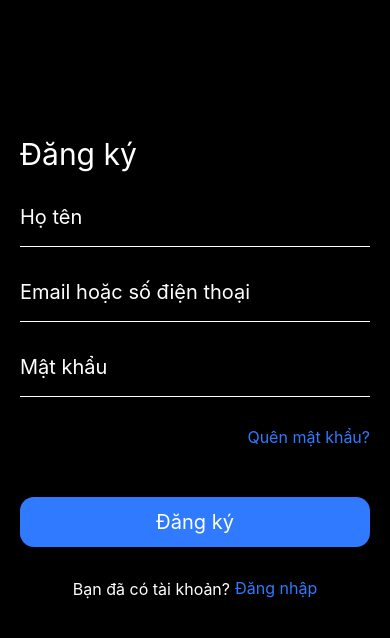
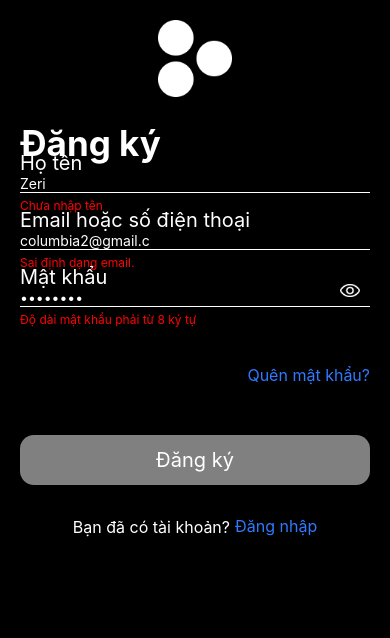
Before and after one commit to phongnh10/BuyIphone, a React Native app: screen /SignUp in a window 390 px wide. Shown: the top 638 px of the page. Built offline with nearby package versions, Linux system fonts and the light colour scheme.

Commit message:
Call API Login, SignUp

```diff
--- a/src/Helper/AxiosInstance.jsx
+++ b/src/Helper/AxiosInstance.jsx
@@ -1,7 +1,7 @@
 import axios from 'axios';
 const AxiosInstance = (token = '', contentType = 'application/json') => {
   const axiosInstance = axios.create({
-    baseURL: 'https://vieclam.shop/',
+    baseURL: 'https://api-buyiphone.onrender.com/',
   });
   // cmd -----> ipconfig -----> IPv4 Address (192.168.1.1)
   axiosInstance.interceptors.request.use(
--- a/src/Stack/PageStack/SignIn.jsx
+++ b/src/Stack/PageStack/SignIn.jsx
@@ -11,16 +11,30 @@ import {
 } from 'react-native';
 import React, {useState} from 'react';
 import styles from '../../Styles/Styles_SignIn';
+import colors from '../../Styles/colors';
+import {login, register} from '../../Helper/APIHelper';
 
 const SignIn = ({navigation}) => {
-  const [email, setEmail] = React.useState('');
-  const [pass, setPassword] = React.useState('');
-  const BtnLogin = () => {
-    navigation.navigate('TabNavigation');
-    ToastAndroid.show('Success', ToastAndroid.SHORT);
+  const [email, setEmail] = useState('columbia2@gmail.c');
+  const [password, setPassword] = useState('12344567');
+  const [erroremail, setErrorEmail] = useState('Sai định dạng email.');
+  const [errorpassword, setErrorPassword] = useState(
+    'Độ dài mật khẩu phải từ 8 ký tự',
+  );
+  const [showPass, setShowPass] = useState(true);
+  const regexemail = /^[\w.-]+@([\w-]+\.)+[\w-]{2,4}$/;
+  const isLoginEable = erroremail == '' && errorpassword == '';
+  const BtnLogin = async () => {
+    const res = await login({email, password});
+    if (res) {
+      navigation.navigate('TabNavigation');
+      ToastAndroid.show('Login successful', ToastAndroid.SHORT);
+    } else {
+      ToastAndroid.show('Login failed', ToastAndroid.SHORT);
+    }
   };
   const BtnQuenMK = () => {
-    Alert.alert('Chưa hoàn thành');
+    Alert.alert('ok');
   };
   const BtnDangKy = () => {
     navigation.navigate('SignUp');
@@ -28,6 +42,7 @@ const SignIn = ({navigation}) => {
 
   return (
     <View style={styles.container}>
+      {/* header */}
       <View style={styles.viewLogo}>
         <Image
           style={styles.logo}
@@ -36,32 +51,77 @@ const SignIn = ({navigation}) => {
         />
       </View>
       <Text style={styles.textDN}>Đăng nhập</Text>
+
+      {/* body */}
       <View>
         <Text style={styles.text1}>Email hoặc số điện thoại</Text>
         <TextInput
-          secureTextEntry={true}
           style={styles.input}
-          onChangeText={setEmail}
+          onChangeText={mail => {
+            if (regexemail.test(mail)) {
+              setErrorEmail('');
+            } else {
+              setErrorEmail('Sai định dạng email.');
+            }
+            setEmail(mail);
+          }}
           value={email}
           placeholderTextColor="white"
           placeholder=""
         />
+        <View style={{height: 18, marginBottom: 5}}>
+          {erroremail && (
+            <Text style={{fontSize: 12, color: 'red'}}>{erroremail}</Text>
+          )}
+        </View>
+
         <Text style={styles.text1}>Mật khẩu</Text>
         <TextInput
           style={styles.input}
-          onChangeText={setPassword}
+          secureTextEntry={showPass}
+          onChangeText={pass => {
+            if (pass.length < 9) {
+              setErrorPassword('Độ dài mật khẩu phải từ 8 ký tự');
+            } else {
+              setErrorPassword('');
+            }
+            setPassword(pass);
+          }}
           placeholderTextColor="white"
-          secureTextEntry={true}
-          value={pass}
+          value={password}
           placeholder=""
         />
+        <View style={{height: 18, marginBottom: 5}}>
+          {errorpassword && (
+            <Text style={{fontSize: 12, color: 'red'}}>{errorpassword}</Text>
+          )}
+        </View>
+
+        {/* eye */}
+        <TouchableOpacity
+          style={styles.eyeContainer}
+          onPress={() => setShowPass(!showPass)}>
+          <Image
+            resizeMode="contain"
+            style={styles.eye}
+            source={require('../../Media/icon/icon_eye.png')}
+          />
+        </TouchableOpacity>
       </View>
       <View style={styles.quenMK}>
         <TouchableOpacity onPress={BtnQuenMK}>
           <Text style={styles.quenMKText}>Quên mật khẩu?</Text>
         </TouchableOpacity>
       </View>
-      <TouchableOpacity style={styles.button} onPress={BtnLogin}>
+
+      {/* footer */}
+      <TouchableOpacity
+        style={[
+          styles.button,
+          {backgroundColor: isLoginEable ? colors.Point_Color : 'gray'},
+        ]}
+        onPress={BtnLogin}
+        disabled={!isLoginEable}>
         <Text style={styles.buttonText}>Đăng nhập</Text>
       </TouchableOpacity>
       <View style={styles.khongCOTK}>
--- a/src/Stack/PageStack/SignUp.jsx
+++ b/src/Stack/PageStack/SignUp.jsx
@@ -1,60 +1,172 @@
-import { Alert, StyleSheet, Text, TextInput, TouchableOpacity, View,Image } from 'react-native'
-import React from 'react'
+import {
+  Alert,
+  StyleSheet,
+  Text,
+  TextInput,
+  TouchableOpacity,
+  View,
+  Image,
+  ToastAndroid,
+} from 'react-native';
+import React, {useState} from 'react';
+import {register} from '../../Helper/APIHelper';
+import colors from '../../Styles/colors';
 
-const SignUp = () => {
+const SignUp = ({navigation}) => {
+  const [name, setName] = useState('Zeri');
+  const [email, setEmail] = useState('columbia2@gmail.c');
+  const [password, setPassword] = useState('12344567');
+  const [errorname, setErrorName] = useState('Chưa nhập tên');
+  const [erroremail, setErrorEmail] = useState('Sai định dạng email.');
+  const [errorpassword, setErrorPassword] = useState(
+    'Độ dài mật khẩu phải từ 8 ký tự',
+  );
+  const [showPass, setShowPass] = useState(true);
+  const regexemail = /^[\w.-]+@([\w-]+\.)+[\w-]{2,4}$/;
+  const isSignUpEable =
+    errorname == '' && erroremail == '' && errorpassword == '';
 
+  const BtnSignUp = async () => {
+    const res = await register({name, email, password});
+    if (res) {
+      navigation.navigate('TabNavigation');
+      ToastAndroid.show('Register successful', ToastAndroid.SHORT);
+    } else {
+      ToastAndroid.show('Register failed', ToastAndroid.SHORT);
+    }
+  };
   return (
     <View style={styles.container}>
+      {/* header */}
       <View style={styles.ImageView}>
-        {/* <Image style={styles.Imagelogo} source={require('../../Media/image/Logo_App.png.png')} /> */}
+        <Image
+          style={styles.Imagelogo}
+          source={require('../../Media/image/Logo_App.png')}
+        />
       </View>
       <Text style={styles.TextDangKy}>Đăng ký</Text>
+
+      {/* body */}
       <View>
         <Text style={styles.TextHoten}>Họ tên</Text>
         <TextInput
           style={styles.input}
+          value={name}
+          onChangeText={text => {
+            if (text.length < 1) {
+              setErrorName('Chưa nhập tên');
+            } else {
+              setErrorName('');
+            }
+            setName(text);
+          }}
           placeholderTextColor={'white'}
         />
+        <View style={{height: 18, marginVertical: 5}}>
+          {errorname && (
+            <Text style={{fontSize: 12, color: 'red'}}>{errorname}</Text>
+          )}
+        </View>
       </View>
+
       <View>
         <Text style={styles.TextHoten}>Email hoặc số điện thoại</Text>
         <TextInput
           style={styles.input}
+          onChangeText={mail => {
+            if (regexemail.test(mail)) {
+              setErrorEmail('');
+            } else {
+              setErrorEmail('Sai định dạng email.');
+            }
+            setEmail(mail);
+          }}
+          value={email}
           placeholderTextColor={'white'}
         />
+        <View style={{height: 18, marginVertical: 5}}>
+          {erroremail && (
+            <Text style={{fontSize: 12, color: 'red'}}>{erroremail}</Text>
+          )}
+        </View>
       </View>
+
       <View>
         <Text style={styles.TextHoten}>Mật khẩu</Text>
         <TextInput
           style={styles.input}
+          secureTextEntry={showPass}
+          value={password}
+          onChangeText={pass => {
+            if (pass.length < 9) {
+              setErrorPassword('Độ dài mật khẩu phải từ 8 ký tự');
+            } else {
+              setErrorPassword('');
+            }
+            setPassword(pass);
+          }}
           placeholderTextColor={'white'}
         />
+        <View style={{height: 18, marginVertical: 5}}>
+          {errorpassword && (
+            <Text style={{fontSize: 12, color: 'red'}}>{errorpassword}</Text>
+          )}
+        </View>
+
+        {/* eye */}
+        <TouchableOpacity
+          style={styles.eyeContainer}
+          onPress={() => setShowPass(!showPass)}>
+          <Image
+            resizeMode="contain"
+            style={styles.eye}
+            source={require('../../Media/icon/icon_eye.png')}
+          />
+        </TouchableOpacity>
       </View>
-      <View style={{ alignItems: 'flex-end' }}>
-        <TouchableOpacity style={styles.QuenMatKhau} onPress={Alert.alert = 'hybgy'}>
+
+      {/* footer */}
+      <View style={{alignItems: 'flex-end'}}>
+        <TouchableOpacity
+          style={styles.QuenMatKhau}
+          onPress={() => {
+            Alert.alert('ok');
+          }}>
           <Text style={styles.TextQuenMatKhau}>Quên mật khẩu?</Text>
         </TouchableOpacity>
       </View>
-      <TouchableOpacity style={styles.Button} onPress={''}>
+
+      <TouchableOpacity
+        style={[
+          styles.Button,
+          {backgroundColor: isSignUpEable ? colors.Point_Color : 'gray'},
+        ]}
+        onPress={() => BtnSignUp()}
+        disabled={!isSignUpEable}>
         <Text style={styles.TextButton}>Đăng ký</Text>
       </TouchableOpacity>
-      <View style={{ alignItems: 'center', flexDirection: 'row', justifyContent: 'center' }}>
+
+      <View
+        style={{
+          alignItems: 'center',
+          flexDirection: 'row',
+          justifyContent: 'center',
+        }}>
         <Text style={styles.text_SignUp}>Bạn đã có tài khoản?</Text>
 
-        <TouchableOpacity onPress={() => navigation.navigate('SignUp')}>
+        <TouchableOpacity onPress={() => navigation.navigate('SignIn')}>
           <Text style={styles.TextQuenMatKhau}>Đăng nhập</Text>
         </TouchableOpacity>
       </View>
     </View>
-  )
-}
-
+  );
+};
 
 const styles = StyleSheet.create({
   container: {
     flex: 1,
     backgroundColor: 'black',
-    paddingHorizontal: 20
+    paddingHorizontal: 20,
   },
   Imagelogo: {
     width: 74,
@@ -63,32 +175,40 @@ const styles = StyleSheet.create({
   ImageView: {
     justifyContent: 'center',
     flexDirection: 'row',
-    marginTop: 100
+    marginTop: 20,
   },
   TextDangKy: {
     color: 'white',
-    fontSize: 30,
-    marginTop: 36
+    fontSize: 35,
+    fontWeight: 'bold',
+    marginTop: 25,
   },
   input: {
     borderBottomColor: 'white',
     borderBottomWidth: 1,
-    color: 'white'
+    color: 'white',
   },
   TextHoten: {
     color: 'white',
-    marginTop: 33,
+    marginTop: -13,
     fontSize: 20,
-
+  },
+  eyeContainer: {
+    position: 'absolute',
+    bottom: 35,
+    end: 10,
+  },
+  eye: {
+    width: 20,
+    height: 20,
   },
   QuenMatKhau: {
-    color: 'white'
+    color: 'white',
   },
   TextQuenMatKhau: {
     color: '#2F7AFF',
     fontSize: 16,
     marginTop: 30,
-
   },
   Button: {
     backgroundColor: '#2F7AFF',
@@ -96,12 +216,11 @@ const styles = StyleSheet.create({
     height: 50,
     alignItems: 'center',
     justifyContent: 'center',
-    marginTop: 50
+    marginTop: 50,
   },
   TextButton: {
     color: 'white',
     fontSize: 20,
-
   },
   text_SignUp: {
     flexDirection: 'row',
@@ -109,8 +228,8 @@ const styles = StyleSheet.create({
     color: 'white',
     fontSize: 16,
     marginTop: 32,
-    marginRight: 5
+    marginRight: 5,
   },
-})
+});
 
-export default SignUp
+export default SignUp;
--- a/src/Styles/Styles_SignIn.jsx
+++ b/src/Styles/Styles_SignIn.jsx
@@ -1,66 +1,76 @@
-import { StyleSheet, Dimensions } from 'react-native'
-import colors from './colors'
+import {StyleSheet, Dimensions} from 'react-native';
+import colors from './colors';
 
-const { width: screenWidth } = Dimensions.get('window');
+const {width: screenWidth} = Dimensions.get('window');
 
 const styles = StyleSheet.create({
-    container:{
-        flex:1,
-        justifyContent:'center',
-        backgroundColor:colors.Primary,
-        paddingHorizontal:20
+  container: {
+    flex: 1,
+    justifyContent: 'center',
+    backgroundColor: colors.Primary,
+    paddingHorizontal: 20,
   },
-    viewLogo:{
-        alignItems:'center',
-        marginBottom:30
+  viewLogo: {
+    alignItems: 'center',
+    marginBottom: 30,
   },
-    logo:{
+  logo: {
     height: screenWidth * 0.3,
     width: screenWidth * 0.25,
   },
-    textDN:{
-        color:'white',
-        fontSize:screenWidth * 0.08,
-        marginBottom:30
+  textDN: {
+    color: 'white',
+    fontWeight: 'bold',
+    fontSize: screenWidth * 0.1,
+    marginBottom: 30,
   },
-    text1:{
-        color:'white',
-        fontSize:screenWidth * 0.05,
+  text1: {
+    color: 'white',
+    fontSize: screenWidth * 0.05,
   },
-    input:{
-        borderBottomWidth:1.5,
-        borderColor:'white',
-        marginBottom:20,
-        color:'white',
-        fontSize:screenWidth * 0.05
+  input: {
+    borderBottomWidth: 1.5,
+    borderColor: 'white',
+    marginBottom: 5,
+    color: 'white',
+    fontSize: screenWidth * 0.05,
   },
-    quenMK:{
-        alignItems:'flex-end',
-        marginBottom:20
+  eyeContainer: {
+    position: 'absolute',
+    bottom: 35,
+    end: 10,
   },
-    quenMKText:{
-        color:colors.Point_Color,
-        fontSize:screenWidth * 0.04
+  eye: {
+    width: 20,
+    height: 20,
+  },
+  quenMK: {
+    alignItems: 'flex-end',
+    marginBottom: 20,
+  },
+  quenMKText: {
+    color: colors.Point_Color,
+    fontSize: screenWidth * 0.04,
   },
   button: {
     alignItems: 'center',
     backgroundColor: colors.Point_Color,
     padding: 10,
-        borderRadius:10,
+    borderRadius: 10,
   },
-    buttonText:{
-        color:'white',
-        fontSize:screenWidth * 0.05,
+  buttonText: {
+    color: 'white',
+    fontSize: screenWidth * 0.05,
   },
-    khongCOTK:{
-        flexDirection:'row',
-        alignItems:'center',
-        justifyContent:'center',
-        marginTop:20
+  khongCOTK: {
+    flexDirection: 'row',
+    alignItems: 'center',
+    justifyContent: 'center',
+    marginTop: 20,
   },
-    khongCOTKText:{
-        color:'white'
-    }
-})
+  khongCOTKText: {
+    color: 'white',
+  },
+});
 
-export default styles
+export default styles;
```
Also changed, not shown: src/Helper/APIHelper.jsx (+5 -5 lines). Lines whose indentation alone changed are shown as unchanged.
